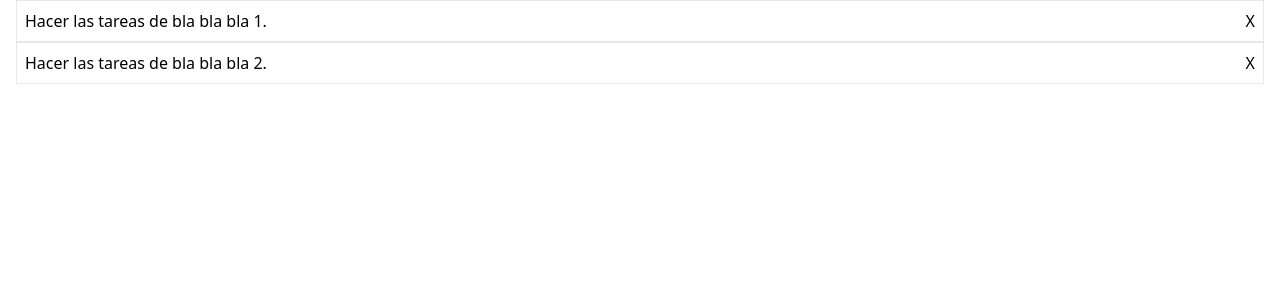
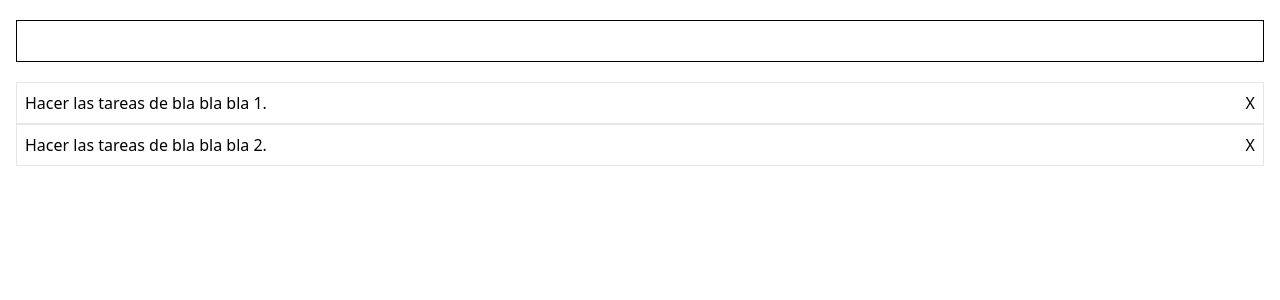
Before and after one commit to cunigarro/angular-architecture, an Angular app: page / in a window 1280 px wide. Shown: the top 300 px of the page. Built offline with nearby package versions, Linux system fonts and the light colour scheme; data requests are answered from the project's data file.

Commit message:
Form for add task.

```diff
--- a/src/app/features/todo-list/components/task-form/task-form.component.html
+++ b/src/app/features/todo-list/components/task-form/task-form.component.html
@@ -1 +1,7 @@
-Task form
+<form class="py-5" [formGroup]="taskForm" (ngSubmit)="onSubmit()">
+  <input
+    class="border border-black rounded-none w-full p-2"
+    type="text"
+    formControlName="addTaskControl"
+  >
+</form>
--- a/src/app/features/todo-list/components/task-form/task-form.component.ts
+++ b/src/app/features/todo-list/components/task-form/task-form.component.ts
@@ -1,11 +1,29 @@
-import { Component, OnInit } from '@angular/core';
+import { Component, EventEmitter, OnInit, Output } from '@angular/core';
+import { FormBuilder, FormControl, FormGroup, Validators } from '@angular/forms';
 
 @Component({
   selector: 'task-form',
   templateUrl: './task-form.component.html'
 })
 export class TaskFormComponent implements OnInit {
-  constructor() { }
+  taskForm: FormGroup = new FormGroup({});
+  @Output() sendTask = new EventEmitter();
 
-  ngOnInit(): void { }
+  constructor(
+    private formBuilder: FormBuilder
+  ) { }
+
+  ngOnInit(): void {
+    this.taskForm = this.formBuilder.group({
+      addTaskControl: ['', [Validators.required]]
+    })
+  }
+
+  sendTaskCta(event: any) {
+    this.sendTask.emit();
+  }
+
+  onSubmit() {
+    this.sendTask.emit(this.taskForm.value.addTaskControl);
+  }
 }
--- a/src/app/features/todo-list/components/task-list/task-list.component.ts
+++ b/src/app/features/todo-list/components/task-list/task-list.component.ts
@@ -1,4 +1,5 @@
 import { ChangeDetectionStrategy, Component, Input, OnInit } from '@angular/core';
+import { FormControl } from '@angular/forms';
 import { Task } from '../../types/task';
 
 @Component({
--- a/src/app/features/todo-list/pages/todo-list/todo-list.component.html
+++ b/src/app/features/todo-list/pages/todo-list/todo-list.component.html
@@ -1,5 +1,7 @@
 <div class="container mx-auto px-4">
-  <!-- <task-form></task-form> -->
+  <task-form
+    (sendTask)="getEvent($event)"
+  ></task-form>
 
   <ng-container *ngIf="{state$: todoListStore.state$ | async} as subs">
     <task-list
--- a/src/app/features/todo-list/pages/todo-list/todo-list.component.ts
+++ b/src/app/features/todo-list/pages/todo-list/todo-list.component.ts
@@ -16,6 +16,9 @@ export class TodoListComponent implements OnInit {
 
   ngOnInit(): void {
     this.todoListStore.init();
+  }
 
+  getEvent(resp: any) {
+    console.log(resp);
   }
 }
--- a/src/app/features/todo-list/todo-list.module.ts
+++ b/src/app/features/todo-list/todo-list.module.ts
@@ -4,6 +4,7 @@ import { TodoListRoutingModule } from './todo-list-routing.module';
 import { TodoListComponent } from './pages/todo-list/todo-list.component';
 import { TaskFormComponent } from './components/task-form/task-form.component';
 import { TaskListComponent } from './components/task-list/task-list.component';
+import { ReactiveFormsModule } from '@angular/forms';
 
 @NgModule({
   declarations: [
@@ -13,7 +14,8 @@ import { TaskListComponent } from './components/task-list/task-list.component';
   ],
   imports: [
     TodoListRoutingModule,
-    CommonModule
+    CommonModule,
+    ReactiveFormsModule
   ],
   exports: [],
   providers: [],
```
